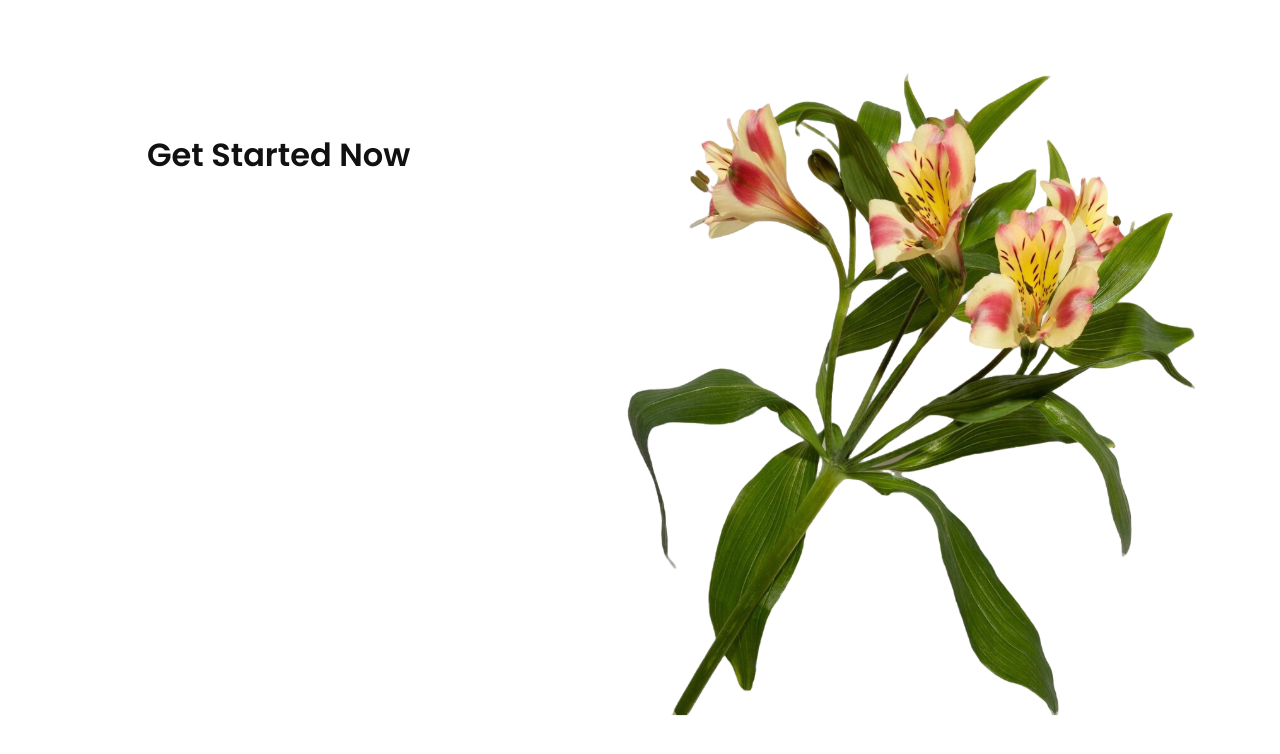
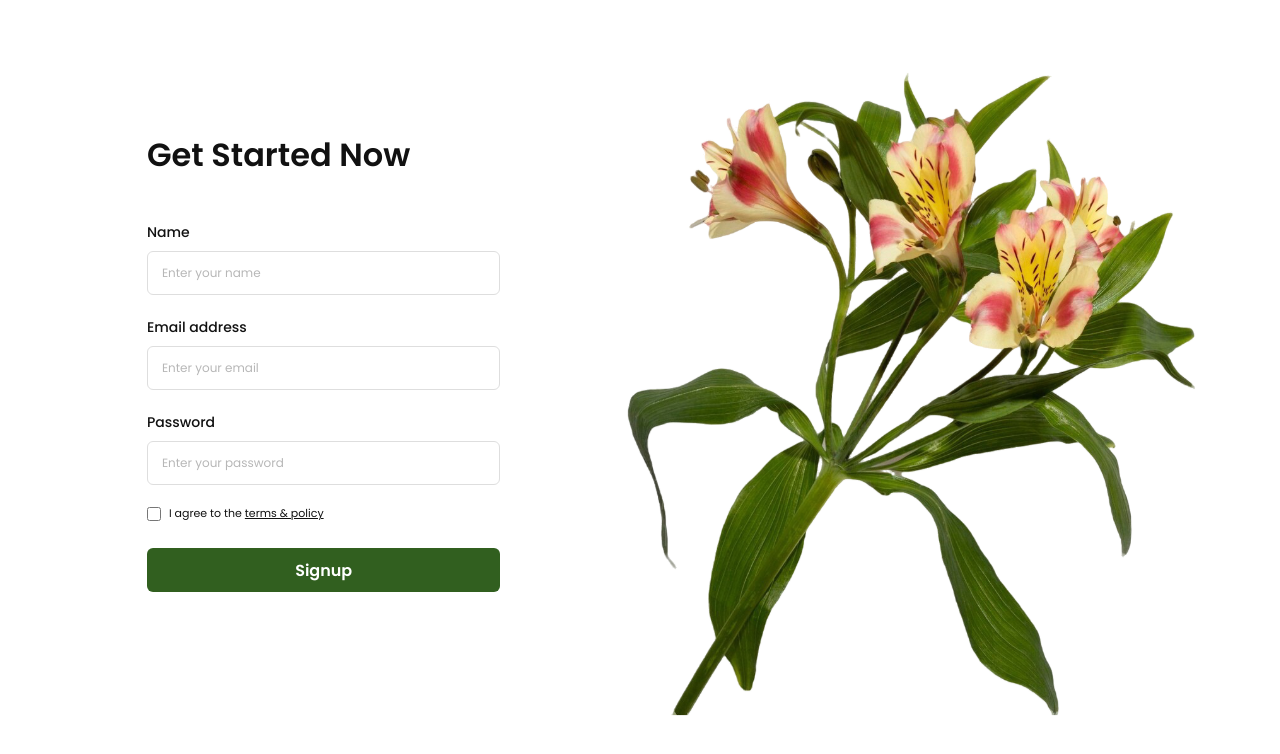
Before and after one commit to maki-sushi-distro/appdev1-final-practical-exam, a React (Vite) app: page / in a window 1280 px wide. Shown: the top 754 px of the page. Built offline with nearby package versions, Linux system fonts and the light colour scheme.

Commit message:
Add Sign Up form

```diff
--- a/src/components/signup/Signup.jsx
+++ b/src/components/signup/Signup.jsx
@@ -6,6 +6,54 @@ export default function Signup() {
     <main className={styles.signup}>
       <section className={styles.left}>
         <h1 className={styles.title}>Get Started Now</h1>
+        <form className={styles.form}>
+          <div className={styles.field}>
+            <label htmlFor="name">Name</label>
+            <input
+              id="name"
+              name="name"
+              type="text"
+              placeholder="Enter your name"
+              autoComplete="name"
+              required
+            />
+          </div>
+
+          <div className={styles.field}>
+            <label htmlFor="email">Email address</label>
+            <input
+              id="email"
+              name="email"
+              type="email"
+              placeholder="Enter your email"
+              autoComplete="email"
+              required
+            />
+          </div>
+
+          <div className={styles.field}>
+            <label htmlFor="password">Password</label>
+            <input
+              id="password"
+              name="password"
+              type="password"
+              placeholder="Enter your password"
+              autoComplete="new-password"
+              required
+            />
+          </div>
+
+          <label className={styles.terms}>
+            <input name="terms" type="checkbox" required />
+            <span>
+              I agree to the <a href="#terms">terms &amp; policy</a>
+            </span>
+          </label>
+
+          <button className={styles.submit} type="submit">
+            Signup
+          </button>
+        </form>
       </section>
       <section className={styles.right}>
         <img src={image} alt="Blossom Flower" />
--- a/src/components/signup/Signup.module.css
+++ b/src/components/signup/Signup.module.css
@@ -21,6 +21,84 @@
   white-space: nowrap;
 }
 
+.form {
+  display: flex;
+  width: 100%;
+  margin-top: 48px;
+  flex-direction: column;
+}
+
+.field {
+  display: grid;
+  gap: 8px;
+}
+
+.field + .field {
+  margin-top: 22px;
+}
+
+.field label {
+  color: var(--color-text);
+  font-size: 14px;
+  font-weight: 500;
+}
+
+.field input {
+  width: 100%;
+  height: 44px;
+  padding: 0 14px;
+  border: 1px solid var(--color-border);
+  border-radius: var(--control-radius);
+  outline: none;
+  color: var(--color-text);
+  font-size: 12px;
+}
+
+.field input::placeholder {
+  color: #b7b7b7;
+}
+
+.field input:focus {
+  border-color: var(--color-primary);
+}
+
+.terms {
+  display: flex;
+  margin-top: 20px;
+  align-items: center;
+  gap: 8px;
+  color: var(--color-text);
+  font-size: 11px;
+  white-space: nowrap;
+}
+
+.terms input {
+  width: 14px;
+  height: 14px;
+  margin: 0;
+  accent-color: var(--color-primary);
+}
+
+.terms a {
+  color: inherit;
+}
+
+.submit {
+  width: 100%;
+  height: 44px;
+  margin-top: 26px;
+  border: 0;
+  border-radius: var(--control-radius);
+  background: var(--color-primary);
+  color: #ffffff;
+  font-weight: 600;
+  cursor: pointer;
+}
+
+.submit:hover {
+  background: var(--color-primary-hover);
+}
+
 .right {
   display: grid;
   min-width: 0;
```
Also changed, not shown: savandal-signup-form.png (added).
